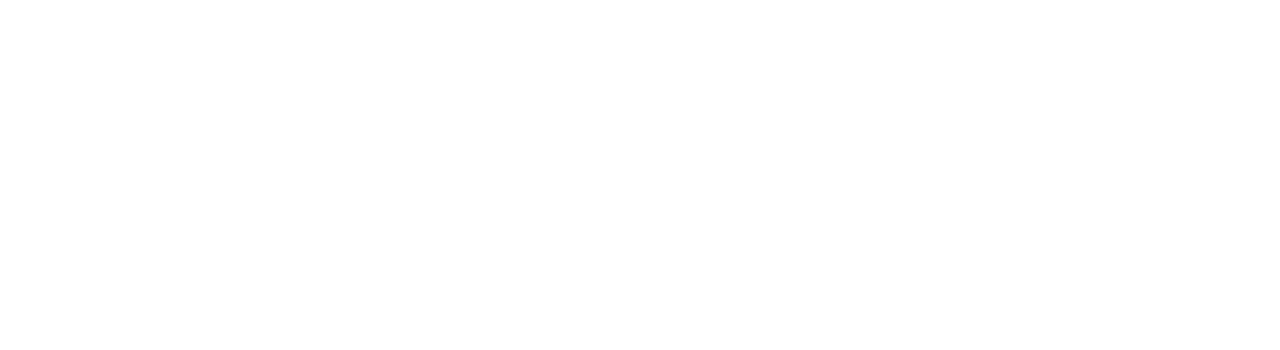
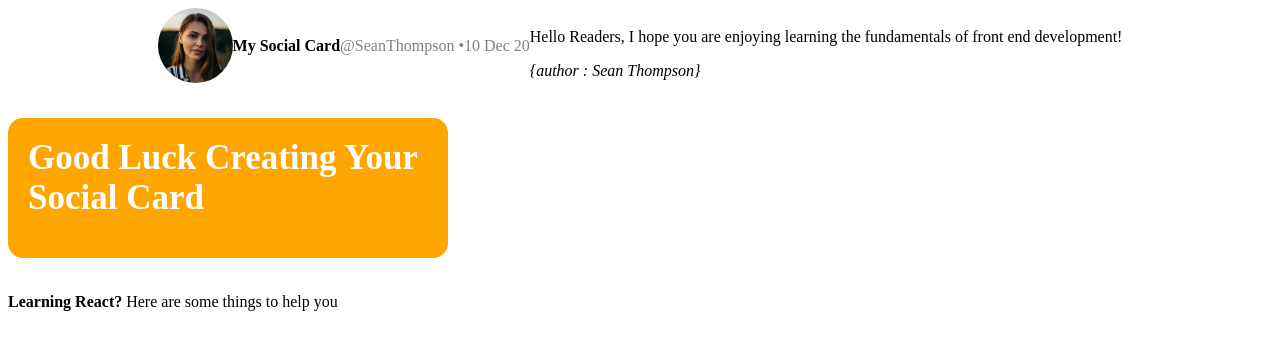
Before and after one commit to simrandhonchik/RecreateTweet, a plain HTML site: page exercise1.html in a window 1280 px wide. Drawn offline with Linux system fonts and the light colour scheme.

Commit message:
Update box

```diff
--- a/exercise1.css
+++ b/exercise1.css
@@ -1 +1,51 @@
-test{align-items: center;}
+
+.handleTime{
+    color: gray;
+}
+
+.middle-container{
+    display: flex;
+    justify-content: center;
+    align-items: center;
+    align-self: center;
+}
+img{
+    display: flex;
+    align-self: center;
+    border-radius: 100px;
+    width:75px;
+    height:75px;
+}
+
+.block {
+    justify-content: center;
+    align-items: center;
+    align-self: center;
+    padding-left: 50px;
+}
+address{
+    display: block;
+}
+
+#hello{
+    display:block;
+}
+
+
+button{
+    position: relative;
+    display:block;
+}
+#topBox{
+    border-radius: 15px;
+    background-color: orange;
+    left: 400px;
+    padding: 20px;
+    width: 400px;
+    height: 100px;
+    text-align: left;
+    color: white;
+    font-size:35px;
+    border-style: solid gray;
+    border-width: 2px;
+  }
--- a/exercise1.html
+++ b/exercise1.html
@@ -1,6 +1,26 @@
 <!DOCTYPE html>
 <html>
     <head>
+        <link rel="stylesheet" href="exercise1.css">
 
     </head>
+    <body>
+        <div class="middle-container">
+             <img class="imageCircle" src="portrait1.jpg" />
+                <p><b>My Social Card</b></p>
+                <p class = "handleTime">@SeanThompson &#8226<time datetime="10-12-20">10 Dec 20</time></p>
+                <div>
+                    <p id="hello">Hello Readers, I hope you are enjoying learning the fundamentals of front end
+                        development!
+                       <address>{author : Sean Thompson}</address>
+                </div>
+
+        </div>
+             <div class = "Block">
+                <p id="topBox"><b>Good Luck Creating Your Social Card</b></p>
+                <p id="bottomBox"><b>Learning React?</b>
+                    Here are some things to help you</p>
+             </div>
+
+    </body>
 </html>
```
Also changed, not shown: portrait1.jpg (added).
